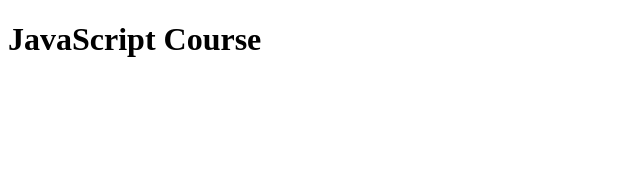
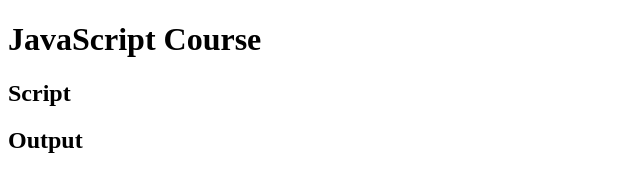
Before and after one commit to SamariddinS/Task-Manager, a plain HTML site: page index.html in a window 1280 px wide. Shown: the whole page, without its empty margins (0-640 px from the left). Drawn offline with Linux system fonts and the light colour scheme.

Commit message:
index modified

```diff
--- a/index.html
+++ b/index.html
@@ -10,9 +10,14 @@
        <h1>JavaScript Course</h1>
 
        <div>
+           <h2>Script</h2>
 
        </div>
 
+       <div>
+           <h2>Output</h2>
+
+       </div>
 
     <script src="main.js"></script>
 </body>
```
